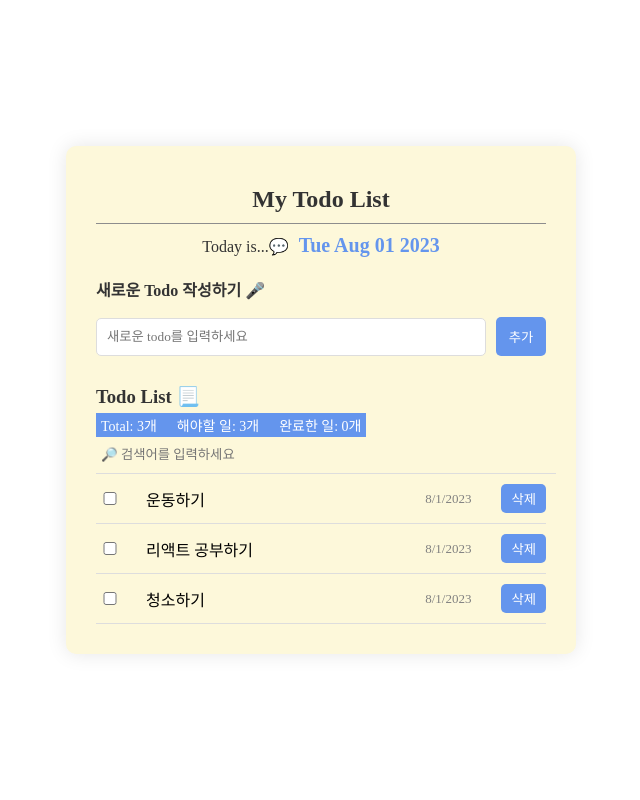
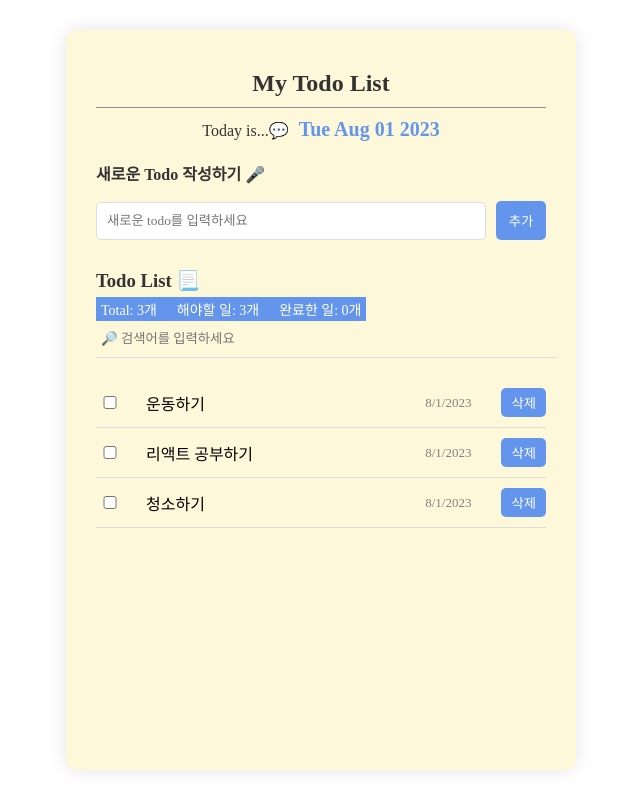
Before and after one commit to Minhyerin/ReactTodoList, a React (Create React App) app: page / in a window 1280 px wide. Shown: the whole page, without its empty margins (319-959 px from the left). Built offline with nearby package versions, Linux system fonts and the light colour scheme; a web font is replaced by a local one.

Commit message:
edit style

```diff
--- a/package.json
+++ b/package.json
@@ -8,6 +8,7 @@
     "@testing-library/user-event": "^13.5.0",
     "react": "^18.2.0",
     "react-dom": "^18.2.0",
+    "react-router-dom": "^6.14.2",
     "react-scripts": "5.0.1",
     "web-vitals": "^2.1.4"
   },
--- a/src/App.css
+++ b/src/App.css
@@ -17,6 +17,7 @@ body {
 }
 .App {
   width: 450px;
+  height: 700px;
   padding: 20px 30px;
   background-color: rgb(253, 248, 218);
   border-radius: 10px;
@@ -75,7 +76,6 @@ body {
   background-color: cornflowerblue;
   color: #fff;
 }
-
 .TodoList h3 {
   color: #333;
   margin: 5px 0;
@@ -102,7 +102,10 @@ body {
   font-size: 14px;
 }
 .todoItem_wrapper {
+  margin-top: 20px;
   width: 100%;
+  height: 370px;
+  overflow: scroll;
   margin-bottom: 10px;
 }
 
```
Also changed, not shown: 1 other file (tests, documents, lock files or other folders).
